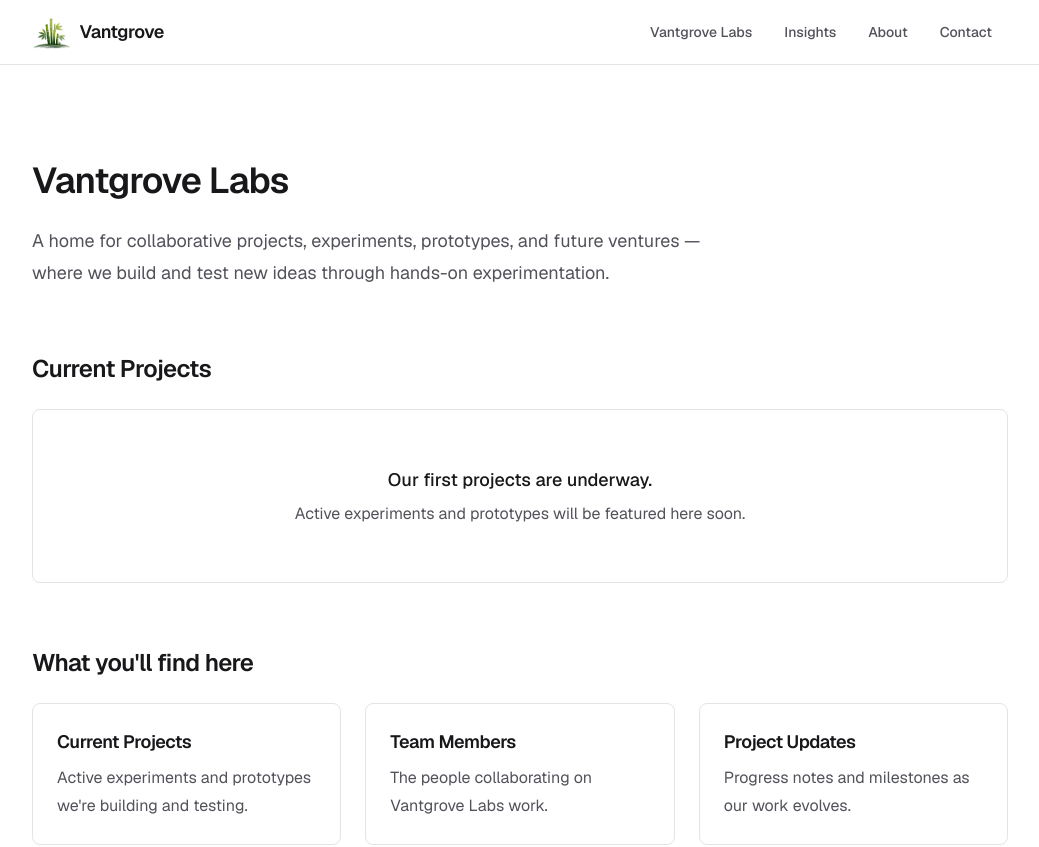
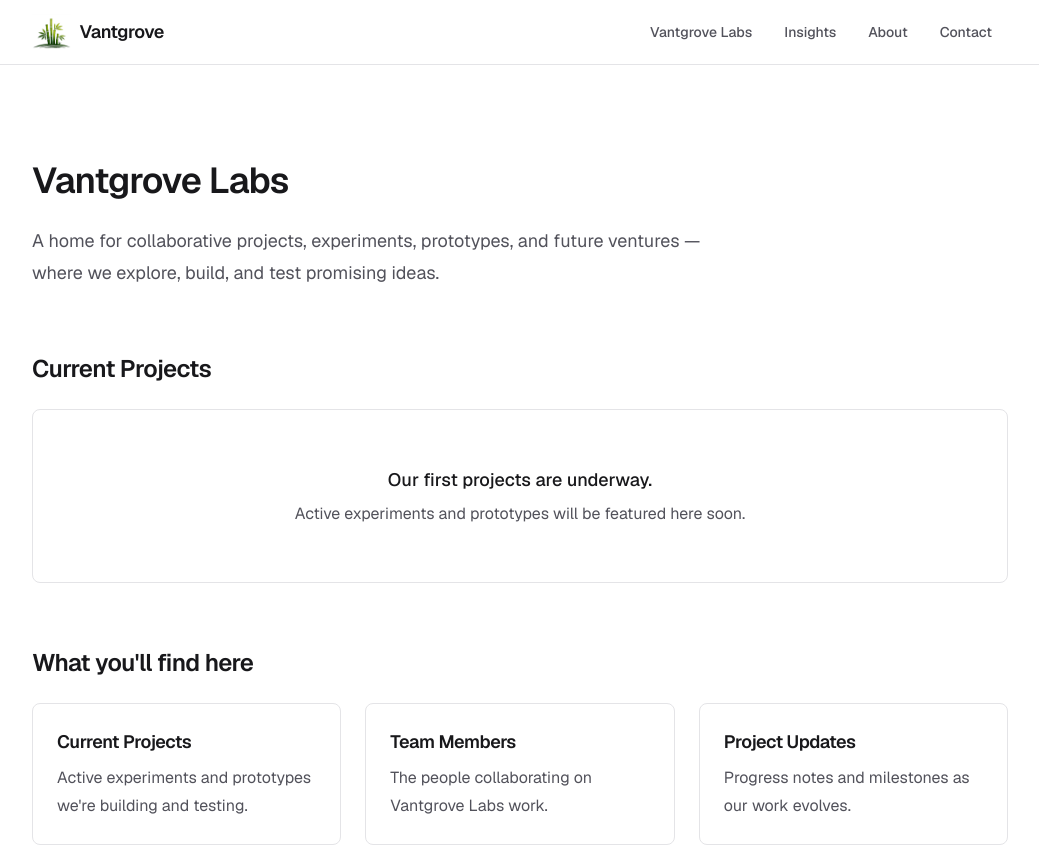
Before and after one commit to gngu44/vantgrove_web, a Next.js app: page /labs in a window 1280 px wide. Shown: the top 847 px of the page, without its empty margins (120-1159 px from the left). Built offline with nearby package versions, Linux system fonts and the light colour scheme.

Commit message:
Updated Vantgrove Labs subtitle

```diff
--- a/app/labs/page.tsx
+++ b/app/labs/page.tsx
@@ -49,9 +49,9 @@ export default function LabsPage() {
         Vantgrove Labs
       </h1>
       <p className="mt-6 max-w-2xl text-lg leading-8 text-muted">
-        A home for collaborative projects, experiments, prototypes, and future
-        ventures — where we build and test new ideas through hands-on
-        experimentation.
+        A home for collaborative projects, experiments,
+        prototypes, and future ventures — where we
+        explore, build, and test promising ideas.
       </p>
 
       {/* Current projects: empty state until the projects array has entries. */}
```
